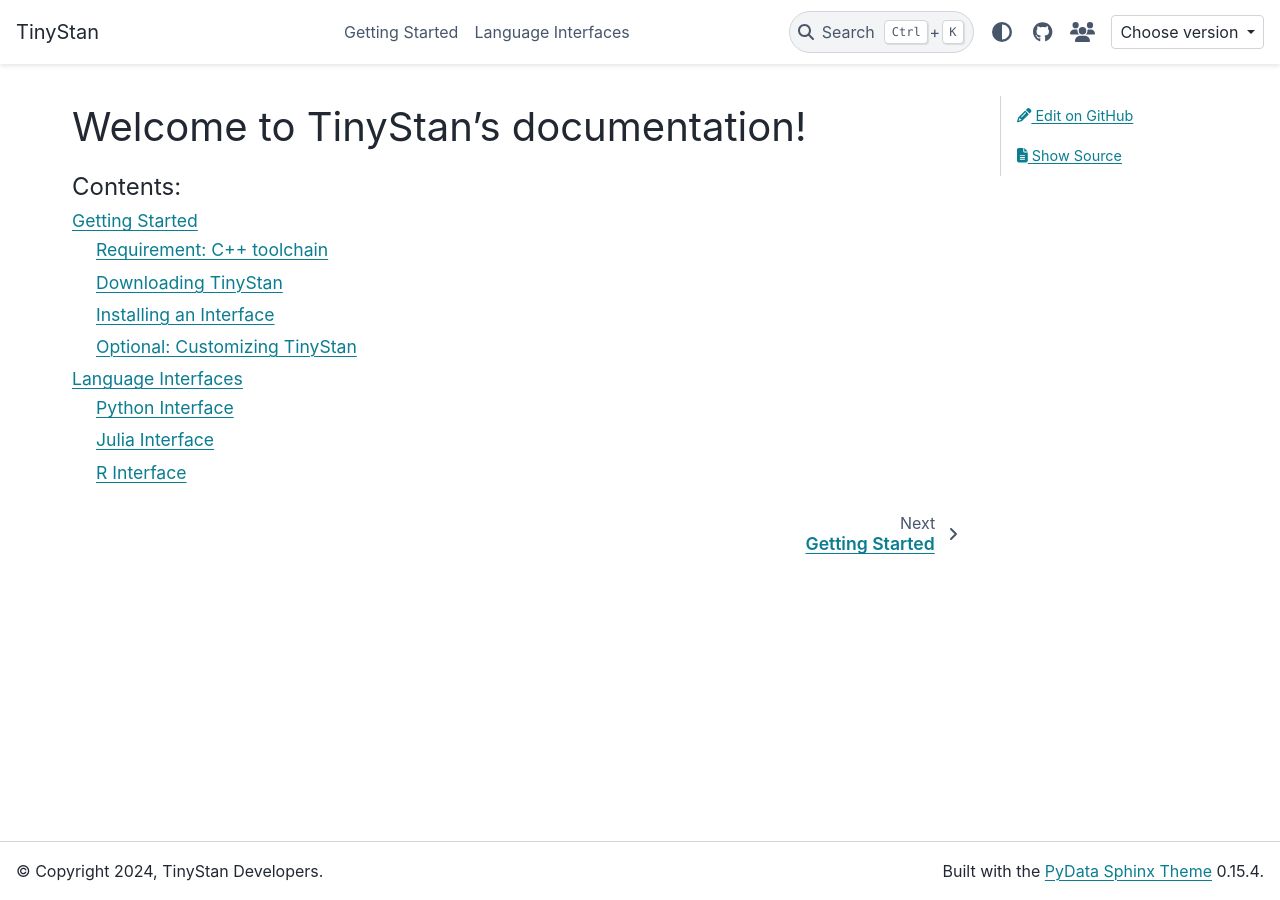
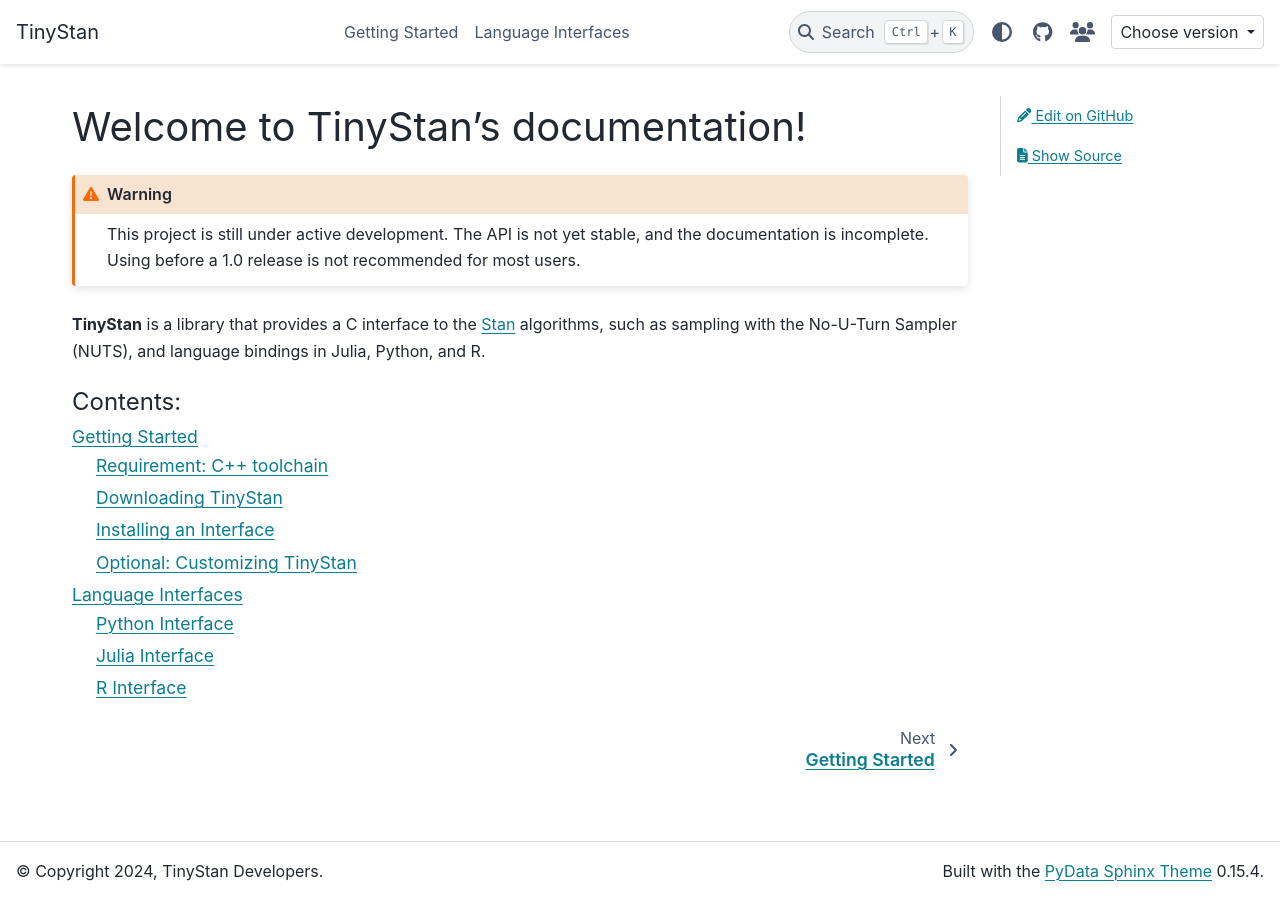
Before and after one commit to WardBrian/tinystan, a Sphinx documentation site: the page built from docs/index.rst, in a window 1280 px wide. Built offline with Sphinx 7.4.7 and the PyData theme 0.15.4, drawn with Linux system fonts in a browser that asks for light colours; the version number could not be read and is left out.

Commit message:
Update README, doc homepage warning

```diff
--- a/docs/index.rst
+++ b/docs/index.rst
@@ -1,6 +1,12 @@
 
 Welcome to TinyStan's documentation!
 ====================================
+
+.. warning::
+   This project is still under active development. The API is not yet stable, and the documentation is incomplete. Using before a 1.0 release is not recommended for most users.
+
+**TinyStan** is a library that provides a C interface to the `Stan <https://mc-stan.org>`_ algorithms, such as sampling with the No-U-Turn Sampler (NUTS),
+and language bindings in Julia, Python, and R.
 
 .. toctree::
    :maxdepth: 2
```
Also changed, not shown: README.md (+2 -1 lines), docs/languages/julia.md (+7 -7 lines).
